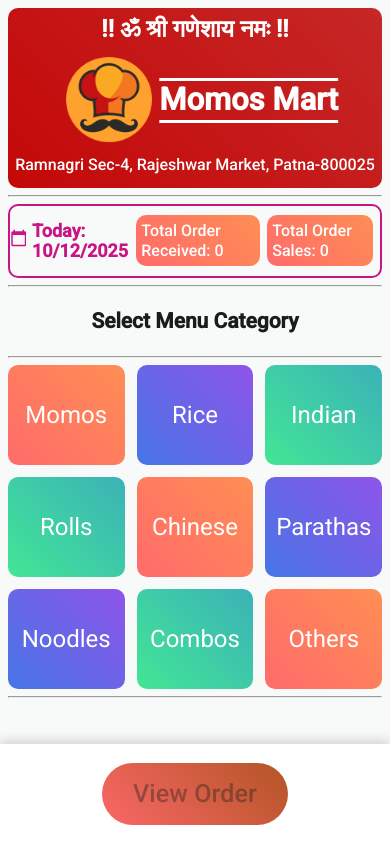
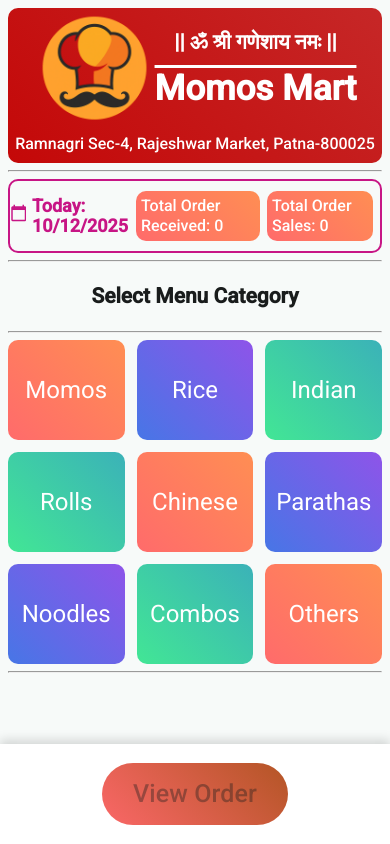
Before and after one commit to mmmomosmart/momos-mart, an Angular app: page / in a window 390 px wide. Built offline with nearby package versions, Linux system fonts and the light colour scheme.

Commit message:
Added header layout change

```diff
--- a/src/app/app.html
+++ b/src/app/app.html
@@ -5,8 +5,8 @@
     <router-outlet></router-outlet>
   </div>
 
-  <footer class="footer">
-    <button *ngIf="!isInvoicePage" class="nextBtn" matButton="filled" [disabled]="disableBtn" (click)="goToInvoice()">
+  <footer *ngIf="!isAdminPage" class="footer">
+    <button *ngIf="!isInvoicePage && !isAdminPage" class="nextBtn" matButton="filled" [disabled]="disableBtn" (click)="goToInvoice()">
       <span class="badge" *ngIf="cartCount > 0">
         {{ cartCount }}
       </span>
--- a/src/app/app.routes.ts
+++ b/src/app/app.routes.ts
@@ -3,10 +3,12 @@ import { Dashboard } from './dashboard/dashboard';
 import { MenuItems } from './menu-items/menu-items';
 import { Invoice } from './invoice/invoice';
 import { OrderDetails } from './order-details/order-details';
+import { AdminDashboard } from './admin-dashboard/admin-dashboard';
 
 export const routes: Routes = [
     { path: '', component: Dashboard},
     { path: 'menu-items/:category', component: MenuItems},
     { path: 'invoice', component: Invoice},
-    { path: 'order-details', component: OrderDetails}
+    { path: 'order-details', component: OrderDetails},
+    { path: 'admin', component: AdminDashboard}
 ];
--- a/src/app/app.ts
+++ b/src/app/app.ts
@@ -12,16 +12,19 @@ import { CommonModule } from '@angular/common';
   styleUrl: './app.scss'
 })
 export class App {
-  orderdetails: Product[] = [];
   constructor(private router: Router, private CartService: CartService) {
     // Detect route change
     this.router.events.subscribe(event => {
       if (event instanceof NavigationEnd) {
         this.isInvoicePage = event.url === '/invoice';
+        this.isAdminPage = event.url === '/admin';
       }
     });
   }
   protected readonly title = signal('momos-mart');
+
+  orderdetails: Product[] = [];
+  isAdminPage= false;
   disableBtn = true;
   isInvoicePage = false;
   cartCount = 0;
--- a/src/app/dashboard/dashboard.html
+++ b/src/app/dashboard/dashboard.html
@@ -1,18 +1,16 @@
 <div class="dashboard-header">
-    <div class="header-text">
-        !! ॐ श्री गणेशाय नमः !!
-    </div>
     <div class="momos-mart-logos">
-         <img class="logo-img" src="assets/icons/icon_512x512.png" />
-        <h1 class="logo-name-left">Momos Mart</h1>
-        <!-- <h1 class="logo-name-left">Momos</h1>
-        <img class="logo-img" src="assets/logo-icon.jpg" /> -->
-        <!-- <h1 class="logo-name-right">Mart</h1> -->
+        <img class="logo-img" src="assets/icons/icon_512x512.png" (click)="goToAdmin()"/>
+        <div>
+            <h2 class="logo-text-top">|| ॐ श्री गणेशाय नमः ||</h2>
+            <h1 class="logo-name-left">Momos Mart</h1>
+        </div>
     </div>
     <div class="address-text">
         Ramnagri Sec-4, Rajeshwar Market, Patna-800025
     </div>
 </div>
+
 <hr />
 
 <div class="stats">
@@ -23,30 +21,14 @@
     <div class="chip" (click)="goToOrderDetails()">Total Order Received: {{totalOrders}}</div>
     <div class="chip">Total Order Sales: {{totalSales}}</div>
 </div>
+
 <hr />
+
 <div class="header">
     <h2>Select Menu Category</h2>
 </div>
 
 <hr />
-
-<!-- <div class="gradient-container">
-    <div class="grad-box orange-box" (click)="selectCategory('momos')">Momos</div>
-    <div class="grad-box green-box" (click)="selectCategory('rolls')">Rolls</div>
-    <div class="grad-box blue-box" (click)="selectCategory('noodles')">Noodles</div>
-</div>
-
-<div class="gradient-container">
-    <div class="grad-box blue-box" (click)="selectCategory('rice')">Rice</div>
-    <div class="grad-box orange-box" (click)="selectCategory('chinese')">Chinese</div>
-    <div class="grad-box green-box" (click)="selectCategory('combos')">Combos</div>
-</div>
-
-<div class="gradient-container">
-    <div class="grad-box green-box" (click)="selectCategory('indian')">Indian</div>
-    <div class="grad-box blue-box" (click)="selectCategory('paratha')">Parathas</div>
-    <div class="grad-box orange-box" (click)="selectCategory('others')">Others</div>
-</div> -->
 
 <div class="grad-box-container">
     <div class="grad-box orange-box" (click)="selectCategory('momos')">Momos</div>
--- a/src/app/dashboard/dashboard.scss
+++ b/src/app/dashboard/dashboard.scss
@@ -34,15 +34,23 @@
     //margin-left: 15%;
 }
 
+.logo-text-top {
+    display: flex;
+    align-items: center;
+    justify-content: center;
+    font-size: 30px;
+}
+
 .logo-name-left {
+    padding-top: 15px;
     font-size: 61px;
-    text-decoration: overline underline;
-    text-underline-offset: 10px;
+    text-decoration: overline;
 }
 
 .logo-img {
-    height: 120px;
+    height: 171px;
     border-radius: 10px;
+    cursor: pointer;
 }
 
 .logo-name-right {
@@ -106,7 +114,7 @@
 }
 
 .chip {
-    padding: 1.5%;
+    padding: 1.4%;
     color: white;
     background: linear-gradient(45deg, #ff6b6b, #ff8e53);
     border: 2px;
@@ -136,11 +144,7 @@ mat-icon {
 
 @media (max-width: 700px) {
     .dashboard-header {
-        height: 180px;
-    }
-
-    .momos-mart-logos {
-        //margin-left: 8%;
+        height: 155px;
     }
 
     .header-text {
@@ -149,13 +153,19 @@ mat-icon {
         padding-top: 11px;
     }
 
+    .logo-text-top {
+        font-size: 21px;
+    }
+
     .logo-name-left {
-        font-size: 31px;
+        font-size: 35px;
+        padding-top: 4px;
     }
 
     .logo-img {
-        margin-left: 2%;
-        height: 100px;
+        //margin-left: 2%;
+        height: 121px;
+        cursor: pointer;
     }
 
     .logo-name-right {
--- a/src/app/dashboard/dashboard.ts
+++ b/src/app/dashboard/dashboard.ts
@@ -61,4 +61,9 @@ export class Dashboard {
   goToOrderDetails() {
     this.router.navigate(['order-details'])
   }
+
+  goToAdmin() {
+    console.log('Admin clicked');
+    this.router.navigate(['admin'])
+  }
 }
```
